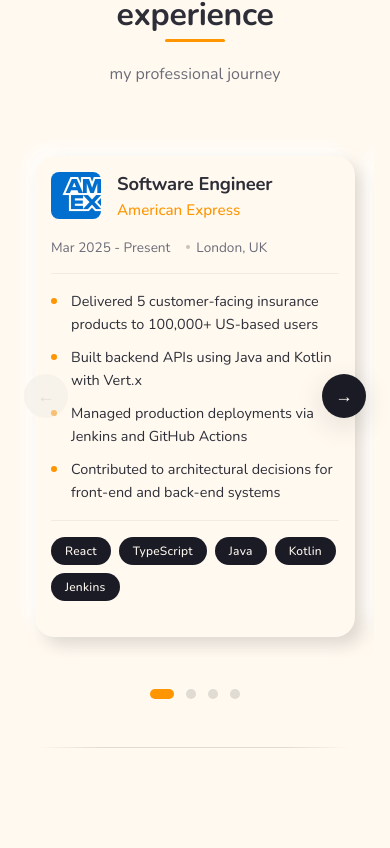
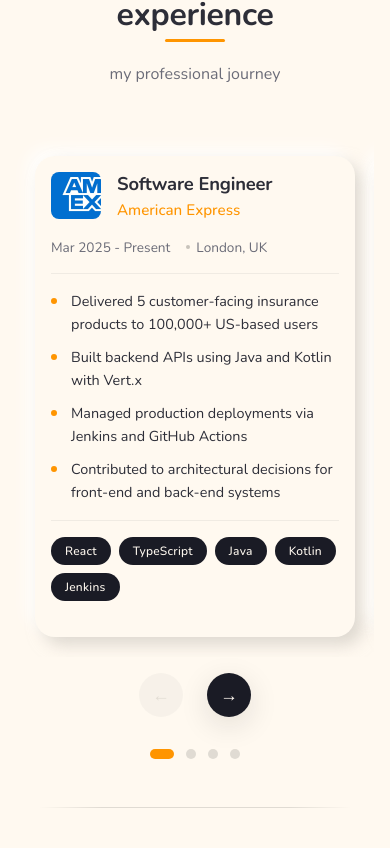
Before and after one commit to Septy2000/Portfolio-Website, a Next.js app: page / in a window 390 px wide. Shown: the part 936-1784 px from the top of the page. Built offline with nearby package versions, Linux system fonts and the light colour scheme.

Commit message:
Fixed mobile related issues

```diff
--- a/src/app/layout.tsx
+++ b/src/app/layout.tsx
@@ -10,9 +10,11 @@
 };
 
 export const viewport: Viewport = {
-    width: "device-width ",
+    width: "device-width",
     initialScale: 1,
     minimumScale: 1,
+    // Critical for iOS safe area support (notch/Dynamic Island)
+    viewportFit: "cover",
 };
 
 export default function RootLayout({ children }: Readonly<{ children: React.ReactNode }>) {
--- a/src/components/NavigationBar/NavigationBar.styled.tsx
+++ b/src/components/NavigationBar/NavigationBar.styled.tsx
@@ -24,6 +24,9 @@
     top: 0;
     z-index: 100;
     animation: ${slideDown} 0.6s ease-out;
+
+    /* iOS safe area support - accounts for notch/Dynamic Island */
+    padding-top: calc(${({ theme }) => theme.padding.small} + env(safe-area-inset-top, 0px));
 
     /* Subtle gradient overlay */
     background: linear-gradient(
@@ -52,6 +55,7 @@
 
     @media (max-width: ${({ theme }) => theme.screen.medium}) {
         padding: ${({ theme }) => `${theme.padding.small} ${theme.padding.small}`};
+        padding-top: calc(${({ theme }) => theme.padding.small} + env(safe-area-inset-top, 0px));
     }
 `;
 
@@ -182,7 +186,8 @@
     font-size: 1.8rem;
     cursor: pointer;
     position: absolute;
-    top: ${({ theme }) => theme.margin.medium};
+    /* Account for safe area on close button positioning */
+    top: calc(${({ theme }) => theme.margin.medium} + env(safe-area-inset-top, 0px));
     right: ${({ theme }) => theme.margin.medium};
     padding: 8px;
     border-radius: ${({ theme }) => theme.borderRadius.xsmall};
@@ -206,9 +211,18 @@
     justify-content: center;
     position: fixed;
     top: 0;
+    left: 0;
     right: 0;
+    bottom: 0;
+    /* Use dvh for proper iOS viewport handling */
     width: 100%;
-    height: 100%;
+    height: 100vh;
+    height: 100dvh;
+    /* Account for safe areas */
+    padding-top: env(safe-area-inset-top, 0px);
+    padding-bottom: env(safe-area-inset-bottom, 0px);
+    padding-left: env(safe-area-inset-left, 0px);
+    padding-right: env(safe-area-inset-right, 0px);
     background: linear-gradient(
         135deg,
         ${({ theme }) => theme.colors.surface.secondary} 0%,
@@ -217,6 +231,8 @@
     z-index: 999;
     transform: translateX(100%);
     transition: transform 0.4s cubic-bezier(0.4, 0, 0.2, 1);
+    /* Ensure it covers everything including browser chrome */
+    overflow: hidden;
 
     /* Decorative elements */
     &::before {
--- a/src/components/NavigationBar/NavigationBar.tsx
+++ b/src/components/NavigationBar/NavigationBar.tsx
@@ -1,4 +1,4 @@
-import React, { useState } from "react";
+import React, { useState, useEffect } from "react";
 import * as Styled from "./NavigationBar.styled";
 
 type Page = {
@@ -18,6 +18,30 @@
     experienceRef: React.RefObject<HTMLDivElement>;
 }) {
     const [menuOpen, setMenuOpen] = useState(false);
+
+    // Lock body scroll when menu is open
+    useEffect(() => {
+        if (menuOpen) {
+            // Store current scroll position
+            const scrollY = window.scrollY;
+            document.body.classList.add("menu-open");
+            document.body.style.top = `-${scrollY}px`;
+        } else {
+            // Restore scroll position
+            const scrollY = document.body.style.top;
+            document.body.classList.remove("menu-open");
+            document.body.style.top = "";
+            if (scrollY) {
+                window.scrollTo(0, parseInt(scrollY || "0") * -1);
+            }
+        }
+
+        // Cleanup on unmount
+        return () => {
+            document.body.classList.remove("menu-open");
+            document.body.style.top = "";
+        };
+    }, [menuOpen]);
 
     const pages: Page[] = [
         {
--- a/src/components/Sections/LandingPageSections/ExperienceSection/ExperienceSection.styled.tsx
+++ b/src/components/Sections/LandingPageSections/ExperienceSection/ExperienceSection.styled.tsx
@@ -81,6 +81,7 @@
 export const ScrollWrapper = styled.div`
     position: relative;
     display: flex;
+    flex-direction: column;
     align-items: center;
     width: 100%;
 `;
@@ -88,6 +89,9 @@
 export const NavButton = styled.button<{ $position: "left" | "right" }>`
     position: absolute;
     ${({ $position }) => ($position === "left" ? "left: 8px;" : "right: 8px;")}
+    /* Center vertically on the scroll container */
+    top: 50%;
+    transform: translateY(-50%);
     z-index: 10;
     width: 52px;
     height: 52px;
@@ -108,18 +112,63 @@
 
     &:hover:not(:disabled) {
         background: ${({ theme }) => theme.colors.orange};
-        transform: scale(1.08);
+        transform: translateY(-50%) scale(1.08);
         box-shadow: ${({ theme }) => theme.shadows.glow};
     }
 
     &:active:not(:disabled) {
-        transform: scale(0.95);
+        transform: translateY(-50%) scale(0.95);
+    }
+
+    /* On mobile, move buttons below the cards */
+    @media (max-width: ${({ theme }) => theme.screen.medium}) {
+        position: static;
+        transform: none;
+        width: 48px;
+        height: 48px;
+        font-size: 1.2rem;
+
+        &:hover:not(:disabled) {
+            transform: scale(1.08);
+        }
+
+        &:active:not(:disabled) {
+            transform: scale(0.95);
+        }
     }
 
     @media (max-width: ${({ theme }) => theme.screen.small}) {
         width: 44px;
         height: 44px;
         font-size: 1.1rem;
+    }
+`;
+
+/* Container for mobile navigation buttons */
+export const MobileNavContainer = styled.div`
+    display: none;
+    justify-content: center;
+    align-items: center;
+    gap: 24px;
+    margin-top: ${({ theme }) => theme.margin.small};
+
+    @media (max-width: ${({ theme }) => theme.screen.medium}) {
+        display: flex;
+    }
+`;
+
+/* Desktop scroll wrapper that contains the buttons */
+export const DesktopScrollWrapper = styled.div`
+    position: relative;
+    display: flex;
+    align-items: center;
+    width: 100%;
+
+    /* Hide navigation buttons on mobile - they'll be in MobileNavContainer */
+    @media (max-width: ${({ theme }) => theme.screen.medium}) {
+        ${NavButton} {
+            display: none;
+        }
     }
 `;
 
--- a/src/components/Sections/LandingPageSections/ExperienceSection/ExperienceSection.tsx
+++ b/src/components/Sections/LandingPageSections/ExperienceSection/ExperienceSection.tsx
@@ -114,6 +114,8 @@
             </Styled.Header>
 
             <Styled.ScrollWrapper>
+                {/* Desktop navigation - positioned absolutely over cards */}
+                <Styled.DesktopScrollWrapper>
                     <Styled.NavButton
                         $position="left"
                         onClick={() => scrollToIndex(activeIndex - 1)}
@@ -178,6 +180,25 @@
                     >
                         →
                     </Styled.NavButton>
+                </Styled.DesktopScrollWrapper>
+
+                {/* Mobile navigation - positioned below cards */}
+                <Styled.MobileNavContainer>
+                    <Styled.NavButton
+                        $position="left"
+                        onClick={() => scrollToIndex(activeIndex - 1)}
+                        disabled={activeIndex === 0}
+                    >
+                        ←
+                    </Styled.NavButton>
+                    <Styled.NavButton
+                        $position="right"
+                        onClick={() => scrollToIndex(activeIndex + 1)}
+                        disabled={activeIndex === timelineItems.length - 1}
+                    >
+                        →
+                    </Styled.NavButton>
+                </Styled.MobileNavContainer>
             </Styled.ScrollWrapper>
 
             <Styled.DotsContainer>
--- a/src/styles/GlobalStyles.tsx
+++ b/src/styles/GlobalStyles.tsx
@@ -38,6 +38,16 @@
         }
 
         min-height: 100vh;
+        /* Support for iOS dynamic viewport height */
+        min-height: 100dvh;
+    }
+
+    /* Prevent body scroll when mobile menu is open */
+    body.menu-open {
+        overflow: hidden;
+        position: fixed;
+        width: 100%;
+        height: 100%;
     }
 
     h1, h2, h3, h4, h5, h6 {
```
Lines whose indentation alone changed are shown as unchanged.
